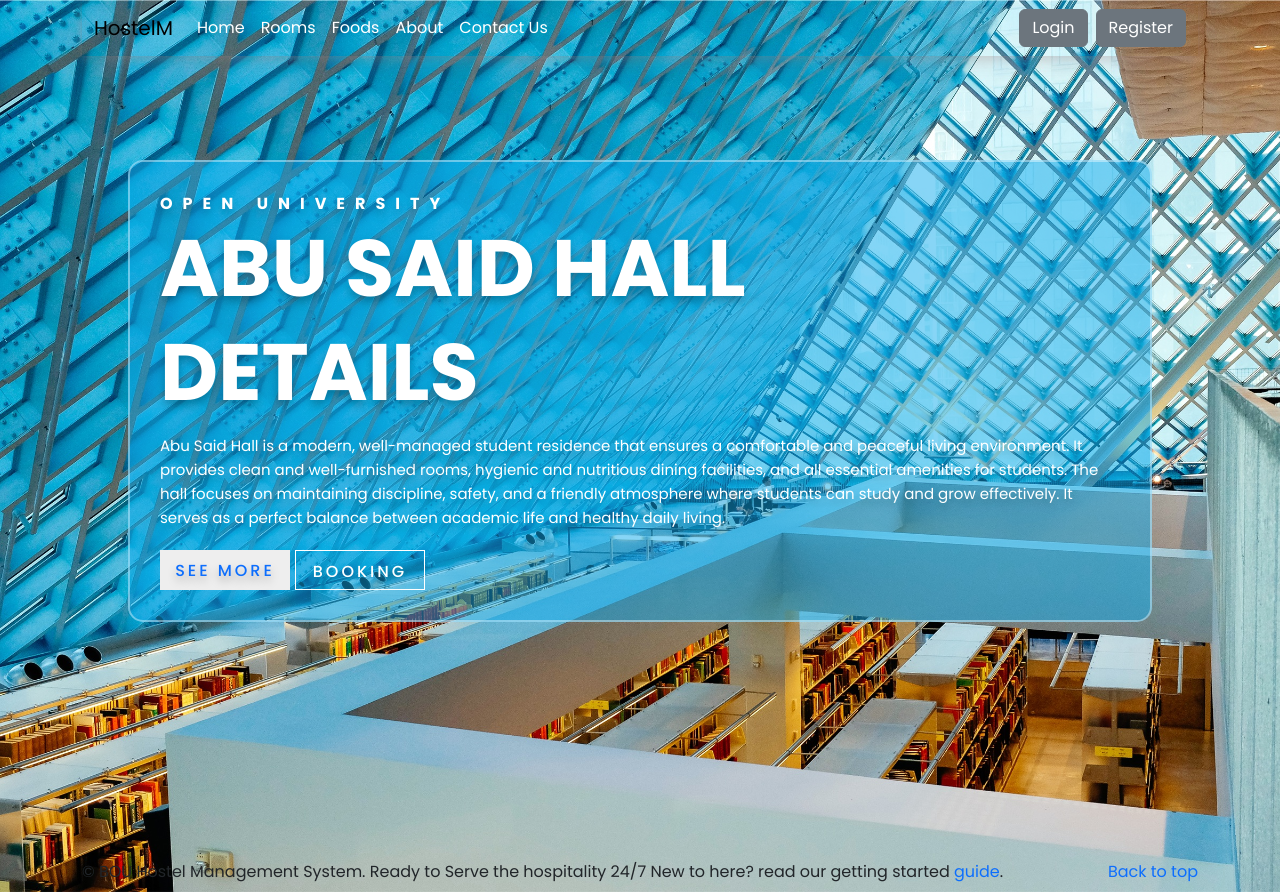
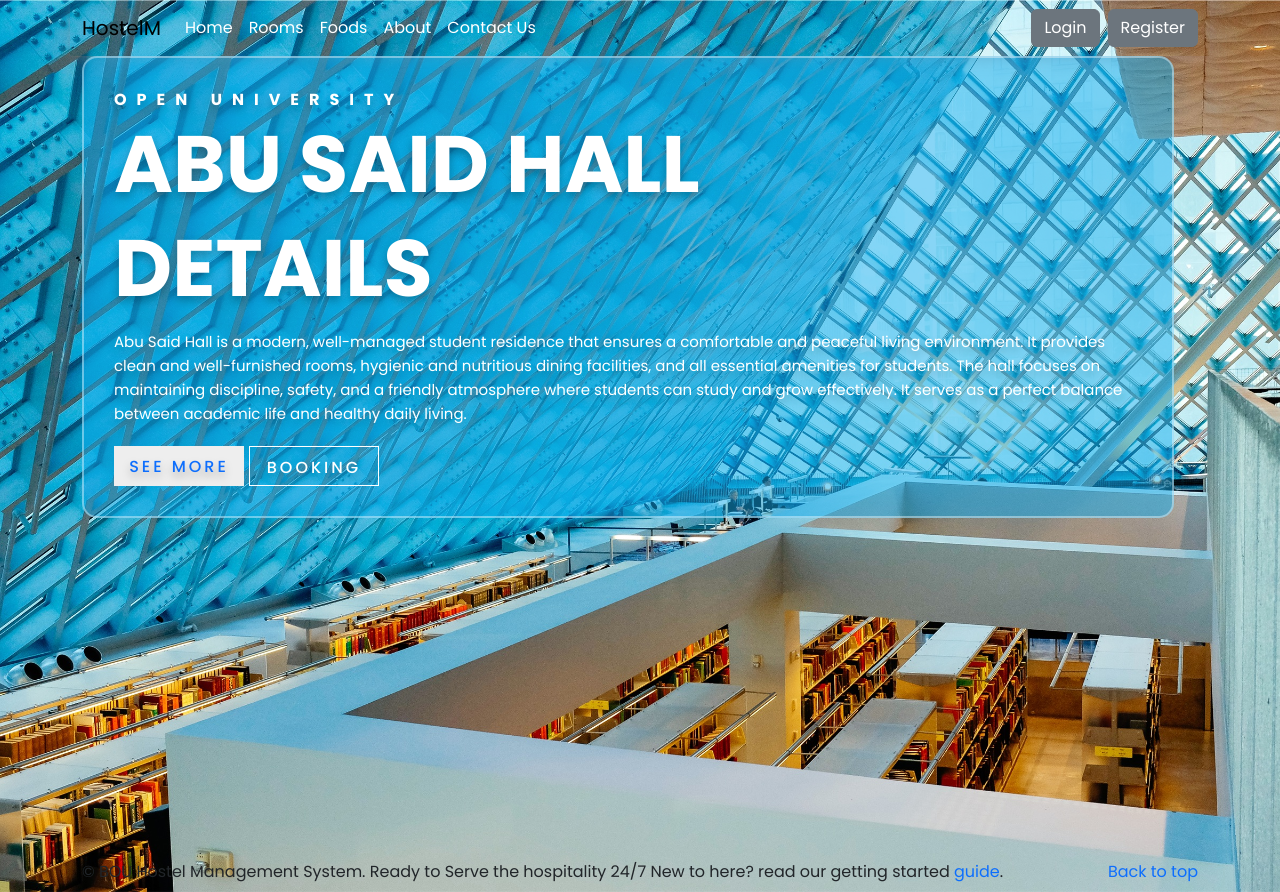
Before and after one commit to nayanhossainbd/bouhostel, a Django app: page / in a window 1280 px wide. Run offline with Django 5.2, Linux system fonts and the light colour scheme.

Commit message:
Bootstrap update for navbar

```diff
--- a/playground/templates/contact.html
+++ b/playground/templates/contact.html
@@ -4,7 +4,7 @@
  <main>
    <div class="container mt-5">
      <div class="row album py-5 bg-body-tertiary">
-       <div class="col-md-6">
+       <div class="col-md-6 col-sm-12">
          <h1>Bangladesh Open University Location</h1><br>
          <p>Bangladesh Open University (BOU) is the only public university in Bangladesh dedicated to distance learning
            and open education. Established in 1992, BOU provides flexible and affordable education opportunities for
@@ -14,7 +14,7 @@
            continue their studies from any region.
            You can view its exact location on Google Maps for directions to the main campus.</p>
        </div>
-       <div class="col-md-6 border-radius:15px; overflow:hidden;">
+       <div class="col-md-6 col-sm-12 border-radius:15px; overflow:hidden;">
          <iframe class="maps_view"
            src="https://www.google.com/maps/embed?pb=!1m18!1m12!1m3!1d3757.4467654439823!2d90.37691161079928!3d23.951074186805524!2m3!1f0!2f0!3f0!3m2!1i1024!2i768!4f13.1!3m3!1m2!1s0x3755c4ab61f71005%3A0x4aa83f7d59c813de!2sBangladesh%20Open%20University!5e0!3m2!1sen!2sbd!4v1762101599973!5m2!1sen!2sbd"
            width="600" height="450" style="border:0;"  allowfullscreen="" loading="lazy"
--- a/playground/templates/index.html
+++ b/playground/templates/index.html
@@ -3,9 +3,9 @@
   {% block content %}
 
     <!-- Wrap -->
-    <div class="row ">
+    <div class="container  ">
         <!-- list item -->
-        <div class=" container list">
+        <div class=" row list">
             <div class="item">
                     {% load static %}
                 <!-- <img src="{% static 'images/bg.jpg' %}"> -->
--- a/playground/templates/layout.html
+++ b/playground/templates/layout.html
@@ -13,10 +13,10 @@
     </head>
 
     <body>
-      <div id="navbar">
+      <div id="navbar" class="container">
         <!-- Navbar Design  -->
-        <div class="container">
-          <nav class="navbar navbar-expand-md navbar">
+        <div class="row">
+          <nav class="navbar navbar-expand-lg">
             <div class="container-fluid">
               <a class="navbar-brand" href="#" >{{ project_name}}</a>
               <button class="navbar-toggler" type="button" data-bs-toggle="collapse" data-bs-target="#navbarsExample04"
--- a/static/css/style.css
+++ b/static/css/style.css
@@ -38,7 +38,7 @@ body {
     position: relative;
 }
 .list {
-
+    position: relative;
     width: 100%;
     height: 100vh;
     overflow: hidden;
@@ -55,12 +55,6 @@ body {
 
 /* ---------- Content Box ---------- */
 .item .content {
-    position: absolute;
-    top: 20%;
-    width: 1140px;
-    max-width: 80%;
-    left: 50%;
-    transform: translateX(-50%);
     padding: 30px;
     box-sizing: border-box;
     color: white;
```
